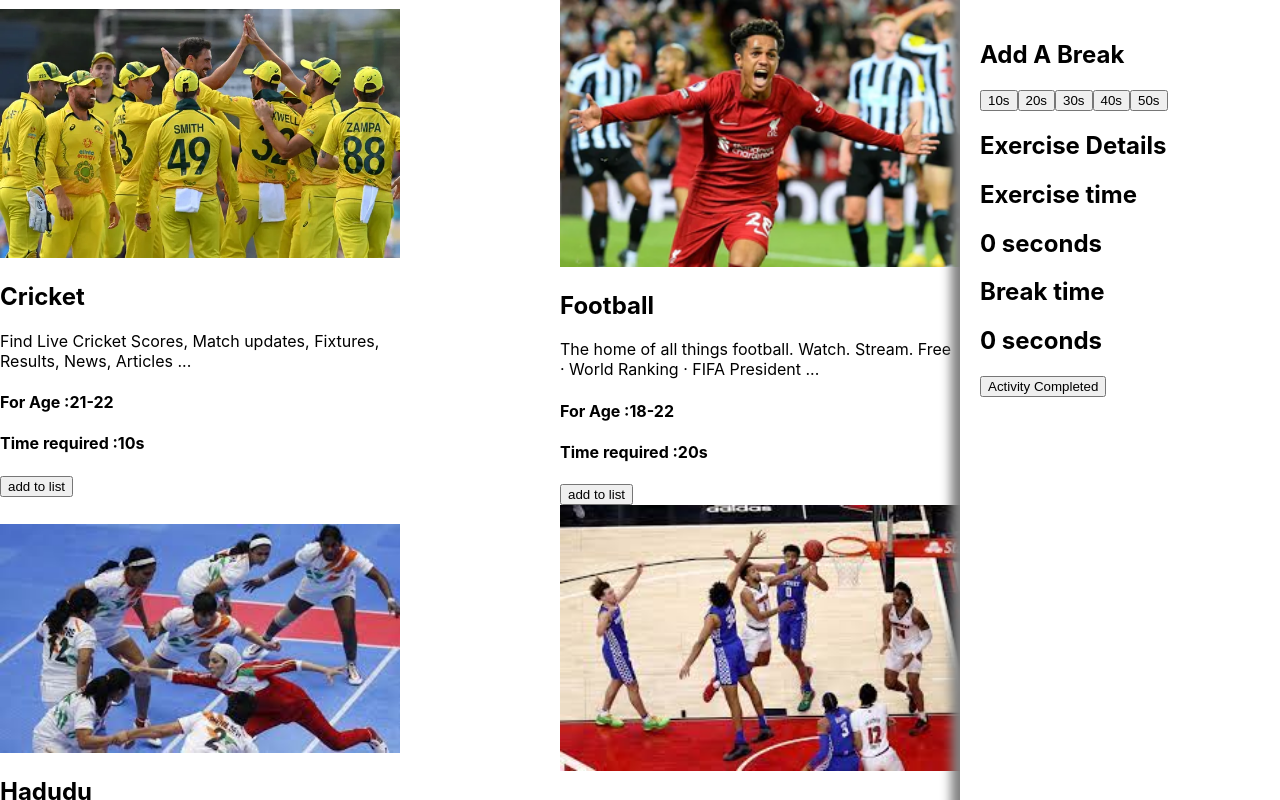
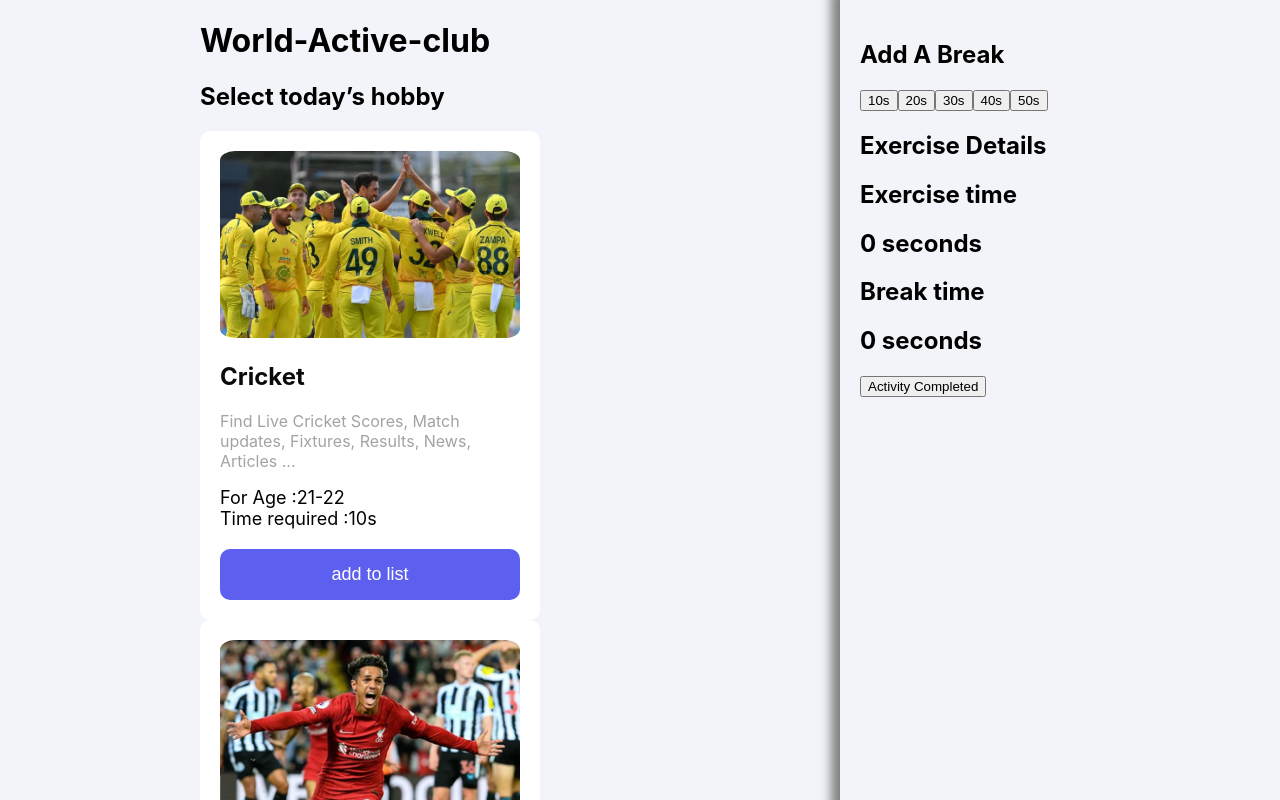
Before and after one commit to arifulgony/ultra-active-club, a React (Create React App) app: page / in a window 1280 px wide. Shown: the top 800 px of the page. Built offline with nearby package versions, Linux system fonts and the light colour scheme.

Commit message:
card design

```diff
--- a/src/App.css
+++ b/src/App.css
@@ -1,14 +1,8 @@
 
-.web-main{
+.main-container{
   display: flex;
-  align-items: flex-start;
-  justify-content: center;
+  background-color: #F2F4FA;
 }
-
-.main-left{
-  flex: 3;
+.cart-container{
+ padding: 0px 200px 0px 200px;
 }
-
-.main_right{
-  flex: 1;
-}
--- a/src/App.js
+++ b/src/App.js
@@ -4,21 +4,27 @@ import Detelas from "./component/deteles/Detelas";
 import { useState } from 'react';
 import SideCart from './component/Side_cart/SideCart';
 import { Toaster } from 'react-hot-toast';
+import Header from './component/header/Header';
 
 
 
 function App() {
     const [time,settime] = useState(0)
   return (
-    <div className='web-main'>
-      <Toaster />
+   <div className="main-container">
+
+     <div className='cart-container'>
+     <Header></Header>
+      <Toaster></Toaster>
       <div className='main-left'>
-      <Detelas settime={settime}  time={time} data = {data}/>
+      <Detelas settime={settime}  time={time} data = {data}></Detelas>
       </div>
-      <div className='main_right'>
-        <SideCart  time={time}/>
+
+    </div>
+    <div className='main_right'>
+      <SideCart time={time}></SideCart>
       </div>
-    </div>
+   </div>
   );
 }
 
--- a/src/component/Side_cart/SideCart.css
+++ b/src/component/Side_cart/SideCart.css
@@ -1,5 +1,5 @@
 .sidemain{
-    width: 90%;
+    width: 400px;
     height: 100vh;
     box-shadow: 1px 1px 10px 10px gray;
     padding: 20px;
--- a/src/component/deteles/Detelas.js
+++ b/src/component/deteles/Detelas.js
@@ -12,12 +12,12 @@ const Detelas = ({data,settime,time}) => {
             {
                 data && data.map((item,index)=>{
                     return(
-                        <div key={index} className="dox">
+                        <div key={index} className="cart">
                             <img src={item.img} alt="" />
                             <h2>{item.name}</h2>
                             <p>{item.dec}</p>
-                            <h4>For Age :{item.age}</h4>
-                            <h4>Time required :{item.time}s</h4>
+                            <span>For Age :{item.age}</span><br/>
+                            <span>Time required :{item.time}s</span>
                             <button onClick={()=>submit(item.time)}>add to list</button>
                         </div>
                     )
--- a/src/component/deteles/Deteles.css
+++ b/src/component/deteles/Deteles.css
@@ -4,13 +4,37 @@
     justify-content: space-between;
     flex-wrap: wrap;
 }
-.dox{
-    max-width: 400px;
+.cart{
+    max-width: 300px;
     background-color: #fff;
+    padding: 20px;
+    border-radius: 10px;
 }
 
-.dox img{
+.cart img{
     height: 100%;
     width: 100%;
+    border-radius: 5%;
     object-fit: contain;
 }
+.cart h2{
+    color: #0A0A0A;
+}
+.cart p{
+    color: #a4a2a2;
+}
+.cart span{
+    color: black;
+    font-size: 18px;
+    font-weight: 400;
+}
+.cart button{
+    margin-top: 20px;
+    width: 100%;
+    background-color: #5D5FEF;
+    padding: 15px;
+    border-radius: 10px;
+    border: none;
+    color: #fff;
+    font-size: 18px;
+}
--- /dev/null
+++ b/src/component/header/Header.js
@@ -0,0 +1,12 @@
+import React from 'react';
+
+const Header = () => {
+    return (
+        <div>
+            <h1>World-Active-club</h1>
+            <h2>Select today’s hobby</h2>
+        </div>
+    );
+};
+
+export default Header;
```
Also changed, not shown: src/component/header/Header.css (added).
